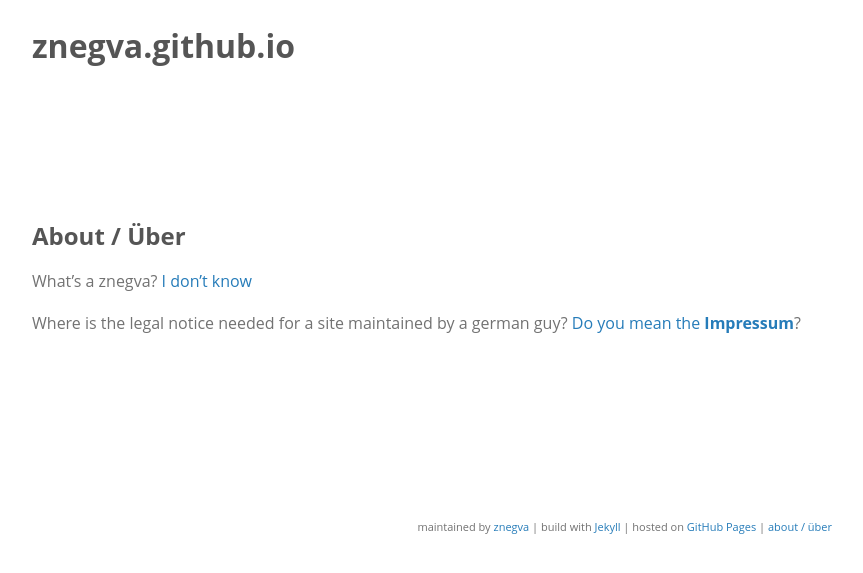
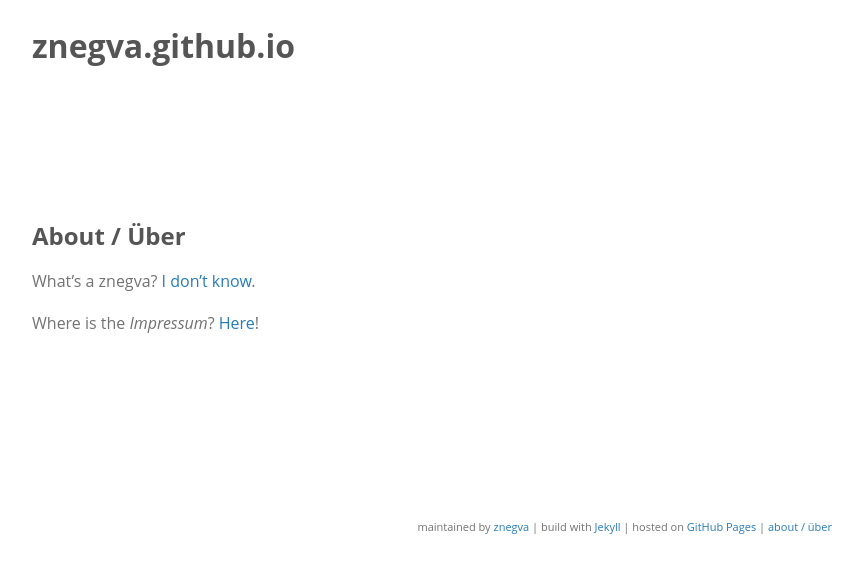
Before and after one commit to znegva/znegva.github.io, a Jekyll site: the page built from about.md, in a window 1280 px wide. Shown: the top 573 px of the page, without its empty margins (208-1071 px from the left). Built offline with Jekyll 4.4.1, drawn with Linux system fonts in a browser that asks for light colours; the repository's description, which GitHub fills in, is left out; our own code applies the rules of GitHub Pages for plain Markdown files.

Commit message:
chg: shortened about-page

```diff
--- a/about.md
+++ b/about.md
@@ -4,7 +4,7 @@ layout: default
 
 # About / Über
 
-What's a znegva? [I don't know](http://www.rot13.com/)
+What's a znegva? [I don't know](http://www.rot13.com/).
 
 
-Where is the legal notice needed for a site maintained by a german guy? [Do you mean the __Impressum__](https://martinkausche.de/impressum.html)?
+Where is the _Impressum_? [Here](https://martinkausche.de/impressum.html)!
```
